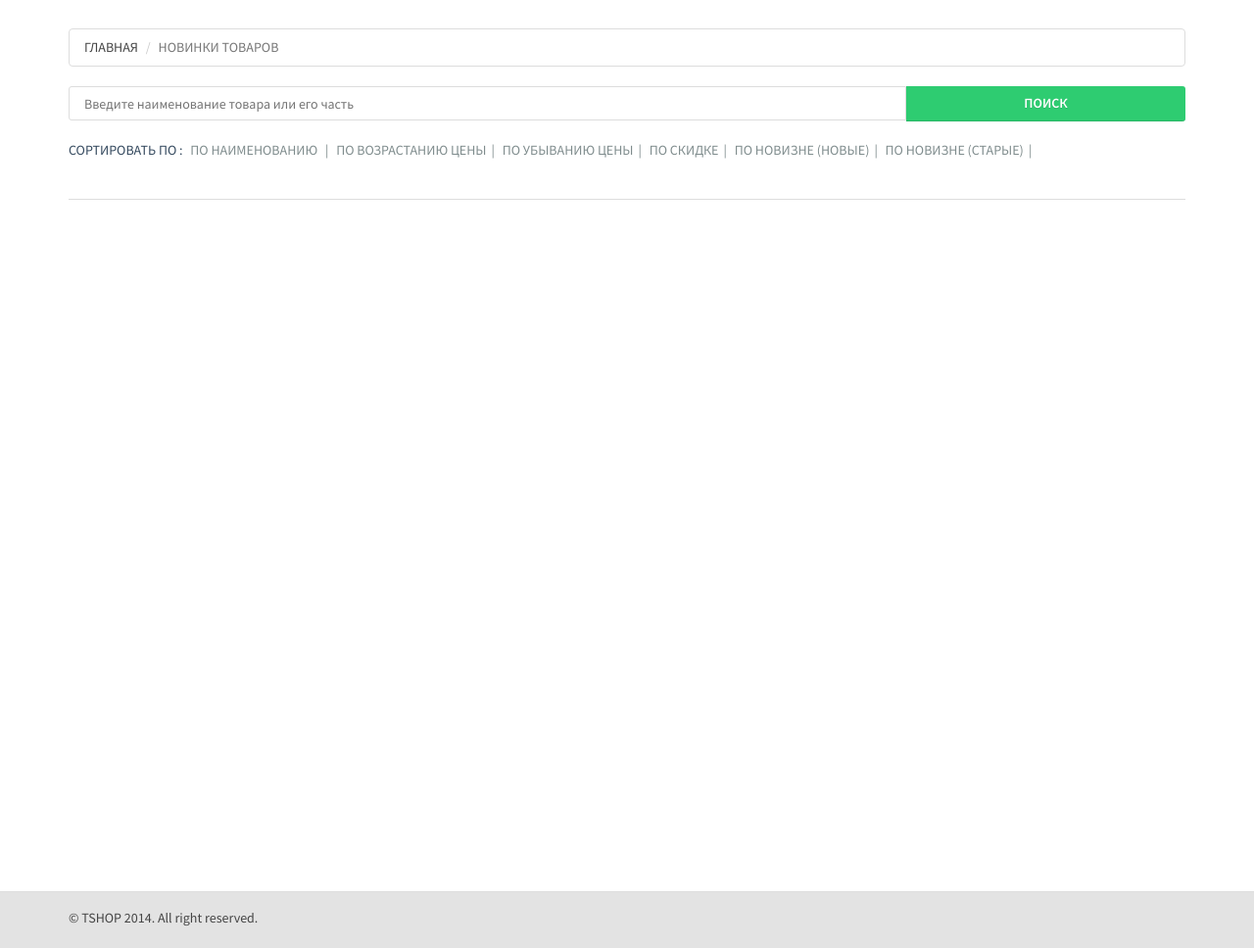
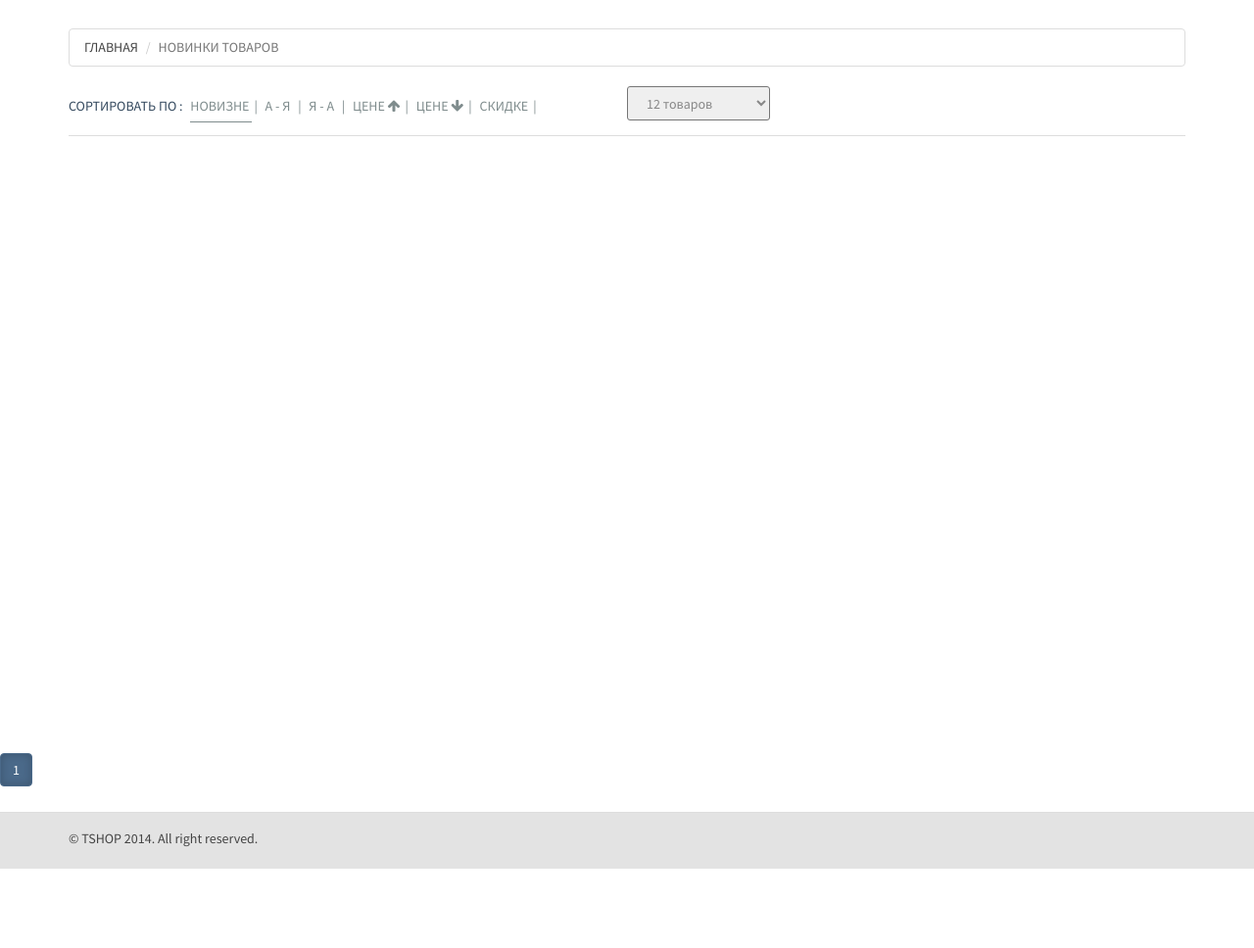
Before and after one commit to ddnnss/laskshmi, a Django app: page /new/ in a window 1280 px wide. Shown: the part 132-1100 px from the top of the page at 98% size. After the commit the page ends 1019 px from the top, so only its background shows below. Run offline with Django 3.2, Linux system fonts and the light colour scheme; data that the repository does not hold is empty; parts of the project's set-up code (start-up, migrations or seed data) failed here and were passed over; some libraries are stand-ins or nearby versions.

Commit message:
small fixes

```diff
--- a/page/views.py
+++ b/page/views.py
@@ -79,7 +79,79 @@ def dostavka(request):
 
 
 def new(request):
-    items = Item.objects.filter(is_new=True)
+    all_items = Item.objects.filter(is_new=True).order_by('-created_at')
+    data = request.GET
+    print(request.GET)
+    search = data.get('search')
+    filter = data.get('filter')
+    order = data.get('order')
+    count = data.get('count')
+    page = request.GET.get('page')
+    search_qs = None
+    filter_sq = None
+    if search:
+        items = all_items.filter(name__contains=search)
+
+        if not items:
+            items = all_items.filter(article__contains=search)
+        search_qs = items
+
+        param_search = search
+
+    if filter == 'new':
+        print('Поиск по фильтру туц')
+        if search_qs:
+            items = search_qs.filter(is_new=True)
+            filter_sq = items
+            param_filter = filter
+        else:
+            items = all_items.filter(is_new=True)
+            filter_sq = items
+            param_filter = filter
+
+        param_filter = 'new'
+
+    if filter and filter != 'new':
+        print('Поиск по фильтру')
+
+        if search_qs:
+            items = search_qs.filter(filter__name_slug=filter)
+            filter_sq = items
+            param_filter = filter
+        else:
+            items = all_items.filter(filter__name_slug=filter)
+            filter_sq = items
+            param_filter = filter
+
+    if order:
+        if search_qs and filter_sq:
+            items = filter_sq.order_by(order)
+        elif filter_sq:
+            items = filter_sq.order_by(order)
+        elif search_qs:
+            items = search_qs.order_by(order)
+        else:
+            items = all_items.order_by(order)
+        param_order = order
+
+    if not search and not order and not filter:
+        items = all_items
+        # subcat.views = subcat.views + 1
+        # subcat.save()
+        param_order = '-created_at'
+
+    if count:
+        items_paginator = Paginator(items, int(count))
+        param_count = count
+    else:
+        items_paginator = Paginator(items, 12)
+
+    try:
+        items = items_paginator.get_page(page)
+    except PageNotAnInteger:
+        items = items_paginator.page(1)
+    except EmptyPage:
+        items = items_paginator.page(items_paginator.num_pages)
     return render(request, 'page/new.html', locals())
 
 
@@ -231,8 +303,8 @@ def index(request):
 def category(request, cat_slug):
     try:
         cat = Category.objects.get(name_slug=cat_slug)
-        cat.views += 1
-        cat.save()
+        # cat.views += 1
+        # cat.save()
         subcats = SubCategory.objects.filter(category=cat)
     except:
         return render(request, '404.html', locals())
@@ -324,7 +396,7 @@ def subcategory(request, subcat_slug):
 def collection(request, collection_slug):
     try:
         collection = Collection.objects.get(name_slug=collection_slug)
-        all_items = collection.item_set.all().order_by('name')
+        all_items = collection.item_set.all().order_by('-created_at')
        # all_items = Item.objects.filter(collection__name_slug=collection_slug)
     except:
         return render(request, '404.html', locals())
@@ -333,6 +405,7 @@ def collection(request, collection_slug):
     search = data.get('search')
     filter = data.get('filter')
     order = data.get('order')
+    count = data.get('count')
     page = request.GET.get('page')
     search_qs = None
     filter_sq = None
@@ -385,9 +458,13 @@ def collection(request, collection_slug):
         items = all_items
         # subcat.views = subcat.views + 1
         # subcat.save()
-        param_order = 'name'
+        param_order = '-created_at'
 
-    items_paginator = Paginator(items, 12)
+    if count:
+        items_paginator = Paginator(items, int(count))
+        param_count = count
+    else:
+        items_paginator = Paginator(items, 12)
 
     try:
         items = items_paginator.get_page(page)
@@ -403,13 +480,9 @@ def search(request):
     page = request.GET.get('page')
     param_search = search_string
     items = Item.objects.filter(name__contains=search_string)
-
     if not items:
         items = Item.objects.filter(article__contains=search_string)
-
     items_paginator = Paginator(items, 12)
-
-
     try:
         items = items_paginator.get_page(page)
     except PageNotAnInteger:
--- a/static/js/add_to_cart.js
+++ b/static/js/add_to_cart.js
@@ -71,8 +71,8 @@ function add_to_cart(form,i_id) {
                 $('.cart_footer_lg').html('');
                 $('.cart_footer_lg').append('' +
                     ' <h3 class="text-right subtotal"> ИТОГО: '+ data.total_cart_price +' &#8381; </h3>\n' +
-                    '                            <a class="btn btn-sm btn-danger" href="/cart"> <i class="fa fa-shopping-cart"> </i> ПРОСМОТР КОРЗИНЫ</a><a\n' +
-                    '                                class="btn btn-sm btn-primary"> ОПЛАТА</a>');
+                    '                            <a class="btn  btn-danger" href="/cart"> <i class="fa fa-shopping-cart"> </i> ПРОСМОТР КОРЗИНЫ</a><a\n' +
+                    '                                class="btn  btn-primary"> ОПЛАТА</a>');
 
 
                 $.amaran({
--- a/static/js/cart.js
+++ b/static/js/cart.js
@@ -45,8 +45,8 @@ function change_cart(obj) {
                 $('.cart_footer_lg').html('');
                 $('.cart_footer_lg').append('' +
                     ' <h3 class="text-right subtotal"> ИТОГО: '+ data.total_cart_price +' &#8381; </h3>\n' +
-                    '                            <a class="btn btn-sm btn-danger" href="/cart"> <i class="fa fa-shopping-cart"> </i> ПРОСМОТР КОРЗИНЫ</a><a\n' +
-                    '                                class="btn btn-sm btn-primary"> ОПЛАТА</a>');
+                    '                            <a class="btn  btn-danger" href="/cart"> <i class="fa fa-shopping-cart"> </i> ПРОСМОТР КОРЗИНЫ</a><a\n' +
+                    '                                class="btn  btn-primary"> ОПЛАТА</a>');
                  $('#cart_content_table').empty();
                  $('#cart_content_table').append('   <tr class="CartProduct cartTableHeader">\n' +
                      '                                <td style="width:15%"> </td>\n' +
--- a/static/js/delete_from_cart.js
+++ b/static/js/delete_from_cart.js
@@ -38,8 +38,8 @@ function delete_from_cart(del){
                     $('.cart_total_lg').html(data.total_cart_price);
                     $('.cart_footer_lg').html('');
                     $('.cart_footer_lg').append(' <h3 class="text-right subtotal"> ИТОГО: '+ data.total_cart_price +' &#8381; </h3>\n' +
-                    '                            <a class="btn btn-sm btn-danger" href="/cart"> <i class="fa fa-shopping-cart"> </i> ПРОСМОТР КОРЗИНЫ</a><a\n' +
-                    '                                class="btn btn-sm btn-primary"> ОПЛАТА</a>');
+                    '                            <a class="btn  btn-danger" href="/cart"> <i class="fa fa-shopping-cart"> </i> ПРОСМОТР КОРЗИНЫ</a><a\n' +
+                    '                                class="btn  btn-primary"> ОПЛАТА</a>');
                 }
                 else
                 {
--- a/static/js/delete_from_main_cart.js
+++ b/static/js/delete_from_main_cart.js
@@ -44,8 +44,8 @@ function delete_from_main_cart(i_id) {
                 $('.cart_footer_lg').html('');
                 $('.cart_footer_lg').append('' +
                     ' <h3 class="text-right subtotal"> ИТОГО: '+ data.total_cart_price +' &#8381; </h3>\n' +
-                    '                            <a class="btn btn-sm btn-danger" href="/cart"> <i class="fa fa-shopping-cart"> </i> ПРОСМОТР КОРЗИНЫ</a><a\n' +
-                    '                                class="btn btn-sm btn-primary"> ОПЛАТА</a>');
+                    '                            <a class="btn  btn-danger" href="/cart"> <i class="fa fa-shopping-cart"> </i> ПРОСМОТР КОРЗИНЫ</a><a\n' +
+                    '                                class="btn  btn-primary"> ОПЛАТА</a>');
                  $('#cart_content_table').empty();
                  $('#cart_content_table').append('   <tr class="CartProduct cartTableHeader">\n' +
                      '                                <td style="width:15%"> </td>\n' +
--- a/templates/header.html
+++ b/templates/header.html
@@ -336,11 +336,11 @@
                                 {% for cat in all_cat %}
 
                                 <ul class="col-lg-2  col-sm-2 col-md-2 unstyled">
-                                    <li class="no-border">
+                                    <li style="font-size: 16px;" class="no-border">
                                         <p><strong>{{ cat.name }} </strong></p>
                                     </li>
                                     {% for sub_cat in cat.subcategory_set.all %}
-                                    <li><a href="{% url 'subcategory' sub_cat.name_slug  %}"> {{ sub_cat.name }} </a></li>
+                                    <li ><a style="font-size: 16px;" href="{% url 'subcategory' sub_cat.name_slug  %}"> {{ sub_cat.name }} </a></li>
                                    {% endfor %}
                                 </ul>
                                 {% endfor %}
@@ -395,8 +395,8 @@
 
                         <div class="cart_footer_lg miniCartFooter text-right">
                             <h3 class="text-right subtotal"> ИТОГО: {{ total_cart_price }} &#8381; </h3>
-                            <a class="btn btn-sm btn-danger" href="{% url 'show_cart' %}"> <i class="fa fa-shopping-cart"> </i> ПРОСМОТР КОРЗИНЫ</a><a
-                                class="btn btn-sm btn-primary"> ОПЛАТА</a>
+                            <a class="btn  btn-danger" href="{% url 'show_cart' %}"> <i class="fa fa-shopping-cart"> </i> ПРОСМОТР КОРЗИНЫ</a><a
+                                class="btn  btn-primary"> ОПЛАТА</a>
                         </div>
                             {% else %}
                           <div class="cart_footer_lg miniCartFooter text-right">
--- a/templates/page/index.html
+++ b/templates/page/index.html
@@ -96,7 +96,7 @@
         <!--/.featuredImageLook3-->
     </div>
  </div>
-    <section class="section-hero " id="section-shop" style="background-color: #edeef0; box-sizing: border-box; display: block; border-bottom: 1px solid #d1d4d6; padding: 50px 0; -webkit-box-sizing: border-box;
+    <section class="section-hero " id="section-shop" style="background-color: #fcfcfc; box-sizing: border-box; display: block; border-bottom: 1px solid #d1d4d6; padding: 50px 0; -webkit-box-sizing: border-box;
 border-top: 1px solid #d1d4d6";>
         <div class="container">
             <h3 class="section-title style2 text-center" style="background-color: #edeef0";><span>КОЛЛЕКЦИИ</span></h3>
--- a/templates/page/new.html
+++ b/templates/page/new.html
@@ -3,7 +3,7 @@
 
 {% block content %}
 
-<div class="container main-container headerOffset globalPaddingBottom">
+<div class="container  headerOffset ">
  <div class="row">
         <div class="breadcrumbDiv col-lg-12">
             <ul class="breadcrumb">
@@ -13,60 +13,50 @@
             </ul>
         </div>
        <div class="catTopBar clearfix">
-                    <div class="catTopBarInner clearfix">
+         <div class="catTopBarInner clearfix" >
+
+
              <div class="f-right">
                  <div class="row ">
-
+                     <div class="col-lg-6">
+                         <p class="pull-left shrtByP center-xs"><span>СОРТИРОВАТЬ ПО :</span>
+                             <a {% if param_order == '-created_at' %}class="active"{% endif %} onclick="order('-created_at',{{ subcat.id }});return false;">НОВИЗНЕ</a>|
+                             <a {% if param_order == 'name' %}class="active"{% endif %} onclick="order('name',{{ subcat.id }});return false;">А - Я</a> |
+                             <a {% if param_order == '-name' %}class="active"{% endif %} onclick="order('-name',{{ subcat.id }});return false;">Я - А</a> |
+                             <a {% if param_order == 'price' %}class="active"{% endif %} onclick="order('price',{{ subcat.id }});return false;">Цене <i class="fa fa-arrow-up" aria-hidden="true"></i></a>|
+                             <a {% if param_order == '-price' %}class="active"{% endif %} onclick="order('-price',{{ subcat.id }});return false;">Цене <i class="fa fa-arrow-down" aria-hidden="true"></i></a>|
+                             <a {% if param_order == '-discount' %}class="active"{% endif %} onclick="order('-discount',{{ subcat.id }});return false;">скидке</a>|
+                         </p>
+                     </div>
+                     <div class="col-lg-6">
+                         <div class="row">
                              <div  class="input-append couponForm">
-                                <form class="col-lg-12 form-inline">
-                                      <input class="col-lg-9" id="search_string" type="text" {% if param_search %}value="{{ param_search }}" {% endif %}
+                                 <form style="display: none;" class="col-lg-9 form-inline">
+                                     <input class="col-lg-9"  id="search_string" type="text" {% if param_search %}value="{{ param_search }}" {% endif %}
                                             placeholder="Введите наименование товара или его часть" required="required">
                                      <button class="col-lg-3 btn btn-success" onclick="search({{ subcat.id }});return false;" type="submit">ПОИСК</button>
 
                                  </form>
 
-
-                        </div>
-
-
-                    </div>
-                                <div class="w100  clearfix center-xs-inner">
-                                    <p class="pull-left shrtByP center-xs"><span>СОРТИРОВАТЬ ПО :</span>
-                                        <a {% if param_order == 'name' %}class="active"{% endif %} onclick="order('name',{{ subcat.id }});return false;">По наименованию</a> |
-                                        <a {% if param_order == 'price' %}class="active"{% endif %} onclick="order('price',{{ subcat.id }});return false;">По возрастанию цены</a>|
-                                        <a {% if param_order == '-price' %}class="active"{% endif %} onclick="order('-price',{{ subcat.id }});return false;">По убыванию цены</a>|
-                                        <a {% if param_order == 'discount' %}class="active"{% endif %} onclick="order('discount',{{ subcat.id }});return false;">По скидке</a>|
-                                        <a {% if param_order == '-created_at' %}class="active"{% endif %} onclick="order('-created_at',{{ subcat.id }});return false;">По новизне (новые)</a>|
-                                        <a {% if param_order == 'created_at' %}class="active"{% endif %} onclick="order('created_at',{{ subcat.id }});return false;">По новизне (старые)</a>|
-
-                                    </p>
-
-
-
+                                 <select id="per_page" style="height: 35px;border-style: solid;border-width: 1px;    border-radius: 3px;
+                                 color: #888888;font-size: 14px;margin-bottom: 10px;" class="col-lg-3 " onchange="per_page({{ subcat.id }})">
+                                     <option value="12" {% if param_count == '12' %}selected="selected"{% endif %} >12 товаров</option>
+                                     <option value="24" {% if param_count == '24' %}selected="selected"{% endif %}>24 товаров</option>
+                                     <option value="36" {% if param_count == '36' %}selected="selected"{% endif %}>36 товаров</option>
+                                     <option value="48" {% if param_count == '48' %}selected="selected"{% endif %}>48 товаров</option>
+                                 </select>
                              </div>
                          </div>
-
-                        <div style="margin-bottom: 20px;" >
-{#                        <ul class="list-inline">#}
-{#                        {% if param_filter %}#}
-{#                            <li style="margin: 3px 0 3px 0;"><a href="javascript:void(0);" onclick="del_filter();return false;"   class="btn-outline danger-outline ">УБРАТЬ ФИЛЬТРЫ</a></li>#}
-{#                         {% endif %}#}
-{#                            <li style="margin: 3px 0 3px 0;"><a href="javascript:void(0);" onclick="filter('{{ 'new' }}',{{ subcat.id }});return false;"  class="btn-outline success-outline ">НОВИНКИ</a></li>#}
-{#                            {% for filter in subcat.filter_set.all %}#}
-{#                   <li style="margin: 3px 0 3px 0;">  <a {% if filter.name_slug == param_filter %}style="background-color: #e7e7e7;" {% endif %}  href="javascript:void(0);" onclick="filter('{{ filter.name_slug }}',{{ subcat.id }});return false;"  class="btn-outline default-outline ">{{ filter.name }}</a></li>#}
-{#                    {% endfor %}#}
-{#                        </ul>#}
-
-
-
-
-
-
+                     </div>
                  </div>
              </div>
 
          </div>
      </div>
+             </div>
+
+         </div>
+
 
     <section class="main-container-wrapper clearfix" id="main-container-wrapper">
         <div class="container main-container">
@@ -122,9 +112,7 @@
 
                             </nav>
     </section>
-   <div>
-    {{ subcat.description|safe }}
-    </div>
+
 </div>
 
 {% include 'page/quick_view.html' %}
```
Also changed, not shown: templates/page/collection.html (+32 -44 lines). Lines whose indentation alone changed are shown as unchanged.
